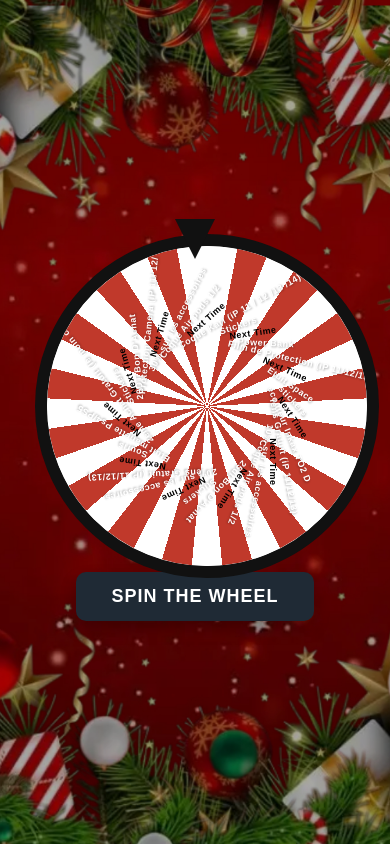
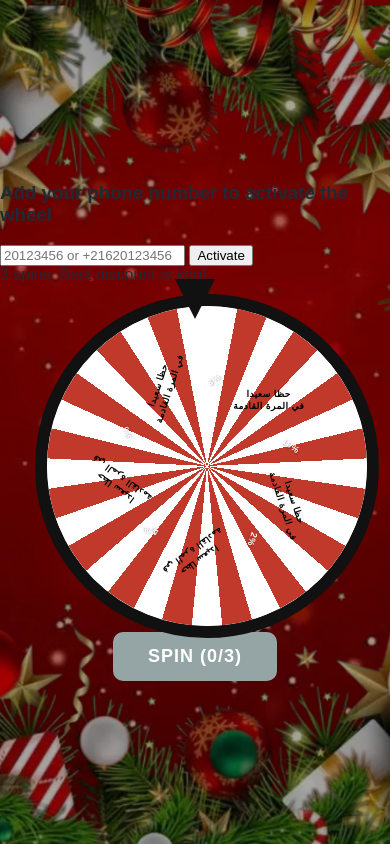
Before and after one commit to amirkhelia1/WHEEL-OF-FORTUNE, a plain HTML site: page index.html in a window 390 px wide. Drawn offline with Linux system fonts and the light colour scheme.

Commit message:
Add phone number input and update spin button
Added phone number input for activation and updated spin button status.

```diff
--- a/index.html
+++ b/index.html
@@ -9,6 +9,27 @@
 <body>
   <img src="assets/img/logo%20Tokyo%20Store.png" alt="Tokyo Store" class="header-logo" onerror="this.style.display='none';">
 
+  <div class="card" id="phoneGate">
+    <h3>Add your phone number to activate the wheel</h3>
+
+    <div class="row">
+      <input
+        id="phoneInput"
+        type="tel"
+        inputmode="tel"
+        autocomplete="tel"
+        placeholder="20123456 or +21620123456"
+        required
+        pattern="^(\+216)?[0-9]{8}$"
+        title="Tunisian number only: 8 digits, or +216 then 8 digits"
+      />
+      <button id="activateBtn">Activate</button>
+    </div>
+
+    <div id="phoneError"></div>
+    <div class="mini">3 spins. Best discount is kept.</div>
+  </div>
+
   <div class="wheel-container">
     <div class="marker"></div>
 
@@ -18,53 +39,65 @@
     <div class="wheel" id="wheel">
       <div class="wheel-bg"></div>
       <div class="labels">
-        <div class="label" style="--segment: 0;"><span class="gl-text">Next Time</span></div>
-        <div class="label" style="--segment: 1;"><span class="win-text">10% sur les accessoires</span></div>
-        <div class="label" style="--segment: 2;"><span class="win-text">Coque Air pods 1/2</span></div>
-        <div class="label" style="--segment: 3;"><span class="gl-text">Next Time</span></div>
-        <div class="label" style="--segment: 4;"><span class="win-text">25dt Bon D'Achat</span></div>
-        <div class="label" style="--segment: 5;"><span class="win-text">Stickers</span></div>
-        <div class="label" style="--segment: 6;"><span class="gl-text">Next Time</span></div>
-        <div class="label" style="--segment: 7;"><span class="win-text">20% sur les accessoires</span></div>
-        <div class="label" style="--segment: 8;"><span class="win-text">lens Gratuit (iP 11/12/13)</span></div>
-        <div class="label" style="--segment: 9;"><span class="gl-text">Next Time</span></div>
-        <div class="label" style="--segment: 10;"><span class="win-text">Souris</span></div>
-        <div class="label" style="--segment: 11;"><span class="win-text">Etuit manette Ps4/PS5</span></div>
-        <div class="label" style="--segment: 12;"><span class="gl-text">Next Time</span></div>
-        <div class="label" style="--segment: 13;"><span class="win-text">2eme Achat Gratuit (le moin cher)</span></div>
-        <div class="label" style="--segment: 14;"><span class="win-text">Stickers</span></div>
-        <div class="label" style="--segment: 15;"><span class="gl-text">Next Time</span></div>
-        <div class="label" style="--segment: 16;"><span class="win-text">20DT Bon D'Achat</span></div>
-        <div class="label" style="--segment: 17;"><span class="win-text">Protection Camera (iP 11/ 12/ 13)</span></div>
-        <div class="label" style="--segment: 18;"><span class="gl-text">Next Time</span></div>
-        <div class="label" style="--segment: 19;"><span class="win-text">30% sur les accessoires</span></div>
-        <div class="label" style="--segment: 20;"><span class="win-text">Coque Air pods 1/2</span></div>
-        <div class="label" style="--segment: 21;"><span class="gl-text">Next Time</span></div>
-        <div class="label" style="--segment: 22;"><span class="win-text">Coque Karl (iP 11 / 12 /13 /14)</span></div>
-        <div class="label" style="--segment: 23;"><span class="win-text">Stickers</span></div>
-        <div class="label" style="--segment: 24;"><span class="gl-text">Next Time</span></div>
-        <div class="label" style="--segment: 25;"><span class="win-text">Power Bank</span></div>
-        <div class="label" style="--segment: 26;"><span class="win-text">Film de Protection (iP 11/12/13)</span></div>
-        <div class="label" style="--segment: 27;"><span class="gl-text">Next Time</span></div>
-        <div class="label" style="--segment: 28;"><span class="win-text">Etuit Space</span></div>
-        <div class="label" style="--segment: 29;"><span class="win-text">stickers</span></div>
-        <div class="label" style="--segment: 30;"><span class="gl-text">Next Time</span></div>
-        <div class="label" style="--segment: 31;"><span class="win-text">écouteur Inkax TO2 D</span></div>
-        <div class="label" style="--segment: 32;"><span class="win-text">lens Gratuit (iP 11/12/13)</span></div>
+        <div class="label" style="transform: rotate(18deg);"><span class="win-text">2%</span></div>
+        <div class="label" style="transform: rotate(54deg);"><span class="gl-text">حظا سعيدا<br>في المرة القادمة</span></div>
+        <div class="label" style="transform: rotate(90deg);"><span class="win-text">4%</span></div>
+        <div class="label" style="transform: rotate(126deg);"><span class="gl-text">حظا سعيدا<br>في المرة القادمة</span></div>
+        <div class="label" style="transform: rotate(162deg);"><span class="win-text">6%</span></div>
+        <div class="label" style="transform: rotate(198deg);"><span class="gl-text">حظا سعيدا<br>في المرة القادمة</span></div>
+        <div class="label" style="transform: rotate(234deg);"><span class="win-text">8%</span></div>
+        <div class="label" style="transform: rotate(270deg);"><span class="gl-text">حظا سعيدا<br>في المرة القادمة</span></div>
+        <div class="label" style="transform: rotate(306deg);"><span class="win-text">10%</span></div>
+        <div class="label" style="transform: rotate(342deg);"><span class="gl-text">حظا سعيدا<br>في المرة القادمة</span></div>
       </div>
+
+
+
+
+
+
+
+
+
+
+
+
+
+
+
+
+
+
+
+
+
+
+
+
+
+
+
     </div>
   </div>
 
-  <button id="spinBtn">SPIN THE WHEEL</button>
+  <button id="spinBtn" disabled>SPIN (0/3)</button>
+  <div id="statusLine"></div>
 
   <div class="modal-overlay" id="overlay"></div>
   <div id="resultModal">
     <h2 id="modalTitle">Result</h2>
     <div class="win-amount" id="modalResult"></div>
 
+    <div id="spinsLog" class="mini"></div>
+
+    <div id="codeContainer" style="display:none;">
+      <p>Your Promo Code:</p>
+      <div class="promo-box" id="generatedCode"></div>
+    </div>
+
     <p class="disclaimer">
       Sur toute achat plus que 199 <br>
-      <strong>EXCEPT (this promo code is not for phone purchase)</strong>
+      <strong>EXCEPT (this promo code is not for phone purshase)</strong>
     </p>
 
     <button class="close-btn" id="closeBtn">Close</button>
```
